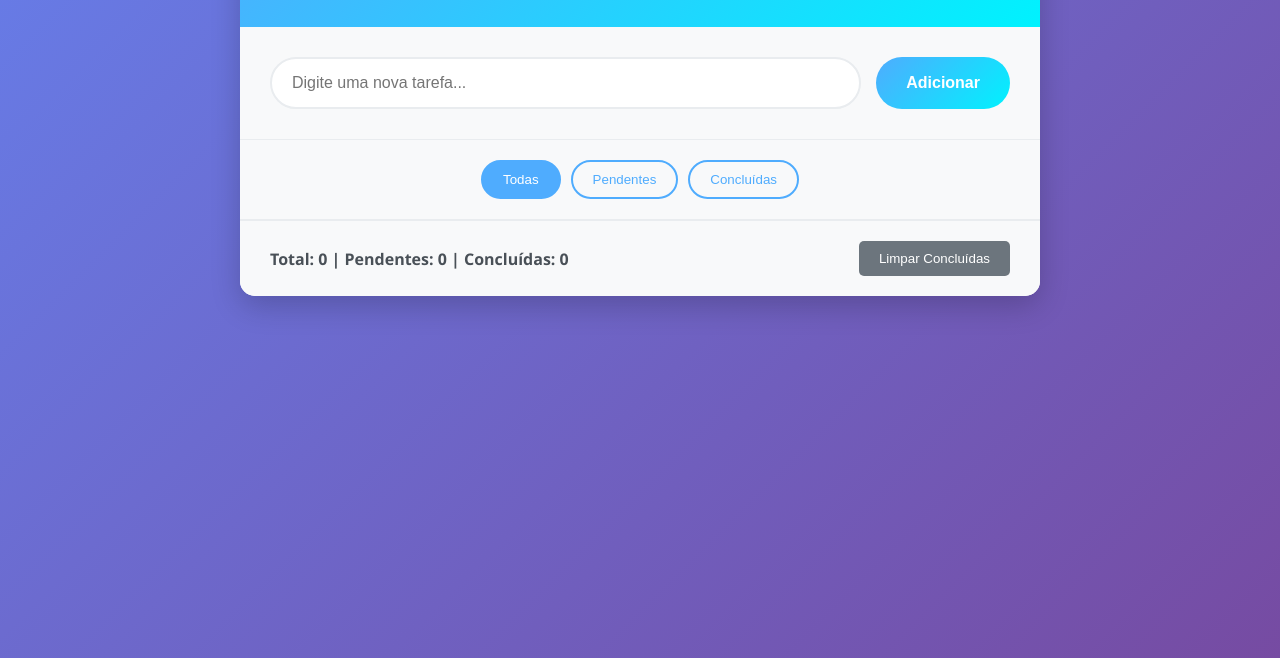
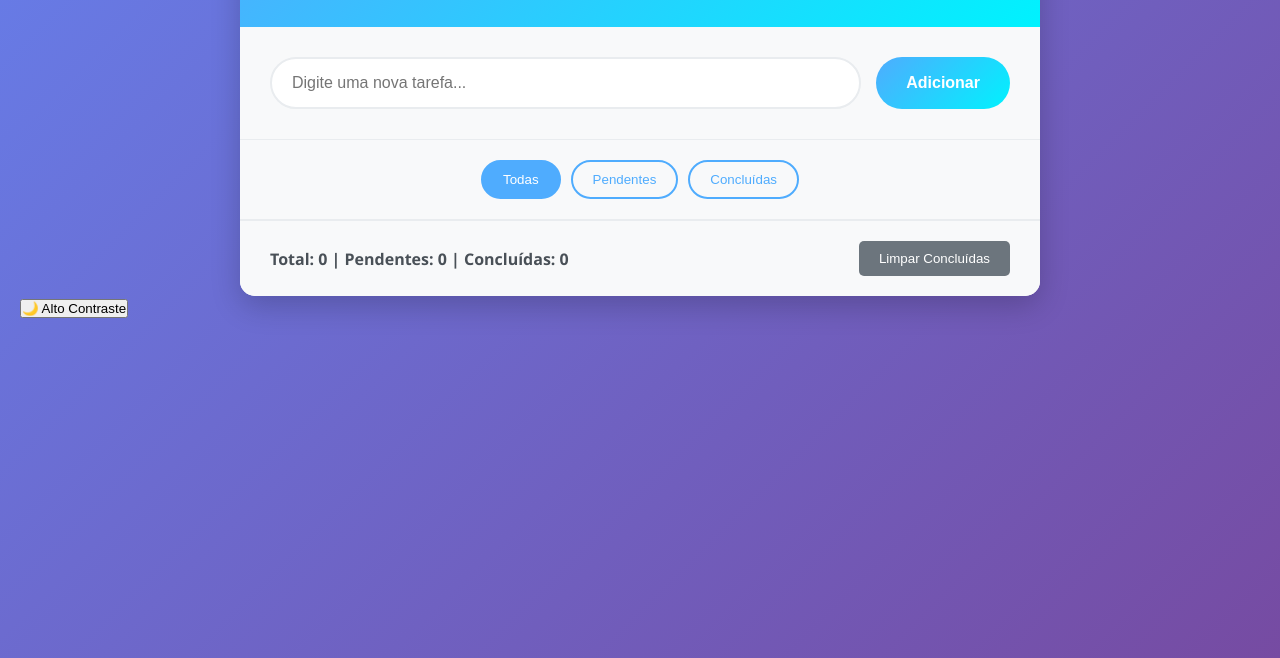
Before and after one commit to eubiancamenezes/To-Do-Lister, a website: page index.html in a window 1280 px wide. Shown: the part 142-800 px from the top of the page. Drawn offline with Linux system fonts and the light colour scheme.

Commit message:
Update index.html

```diff
--- a/index.html
+++ b/index.html
@@ -38,7 +38,17 @@
             <button onclick="clearCompleted()" class="clear-btn">Limpar Concluídas</button>
         </div>
     </div>
+<!-- BOTÃO DE ALTO CONTRASTE - ADICIONE ISSO -->
+<button id="highContrastBtn" class="contrast-btn"
+        onclick="toggleHighContrast()"
+        aria-label="Ativar modo de alto contraste para melhor visibilidade">
+    🌙 Alto Contraste
+</button>
 
+<!-- FEEDBACK PARA LEITOR DE TELA - ADICIONE ISSO -->
+<div id="ariaAnnouncer" aria-live="polite" aria-atomic="true"
+     style="position: absolute; left: -10000px; width: 1px; height: 1px; overflow: hidden;">
+</div>
     <script src="script.js"></script>
 </body>
 </html>
```
